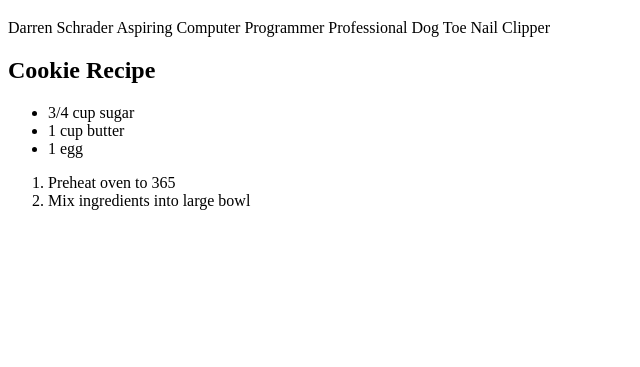
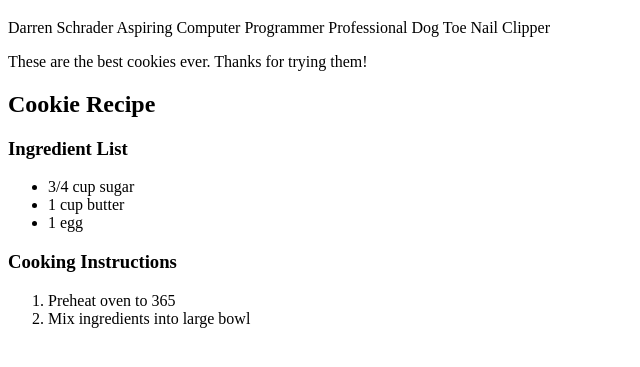
Before and after one commit to dschrads/dschrads.github.io, a plain HTML site: page index.html in a window 1280 px wide. Shown: the part 61-428 px from the top of the page, without its empty margins (0-640 px from the left). Drawn offline with Linux system fonts and the light colour scheme.

Commit message:
added div tags

```diff
--- a/index.html
+++ b/index.html
@@ -1,8 +1,10 @@
 <!DOCTYPE html>
 <html>
+
   <head>
     <title>HTML and CSS Class</title>
   </head>
+
   <body>
     <h1>Darren's Recipes(h1)</h1>
 
@@ -12,16 +14,29 @@
       Professional Dog Toe Nail Clipper
     </p>
 
+    <div>
+      These are the best cookies ever.
+      Thanks for trying them!
+    </div>
+
     <h2>Cookie Recipe</h2>
+
+    <div>
+      <h3>Ingredient List</h3>
       <ul>
         <li>3/4 cup sugar</li>
         <li>1 cup butter</li>
         <li>1 egg</li>
       </ul>
+    </div>
 
+    <div>
+      <h3>Cooking Instructions</h3>
       <ol>
         <li>Preheat oven to 365</li>
         <li>Mix ingredients into large bowl</li>
       </ol>
+    </div>
+
   </body>
 </html>
```
Lines whose indentation alone changed are shown as unchanged.
